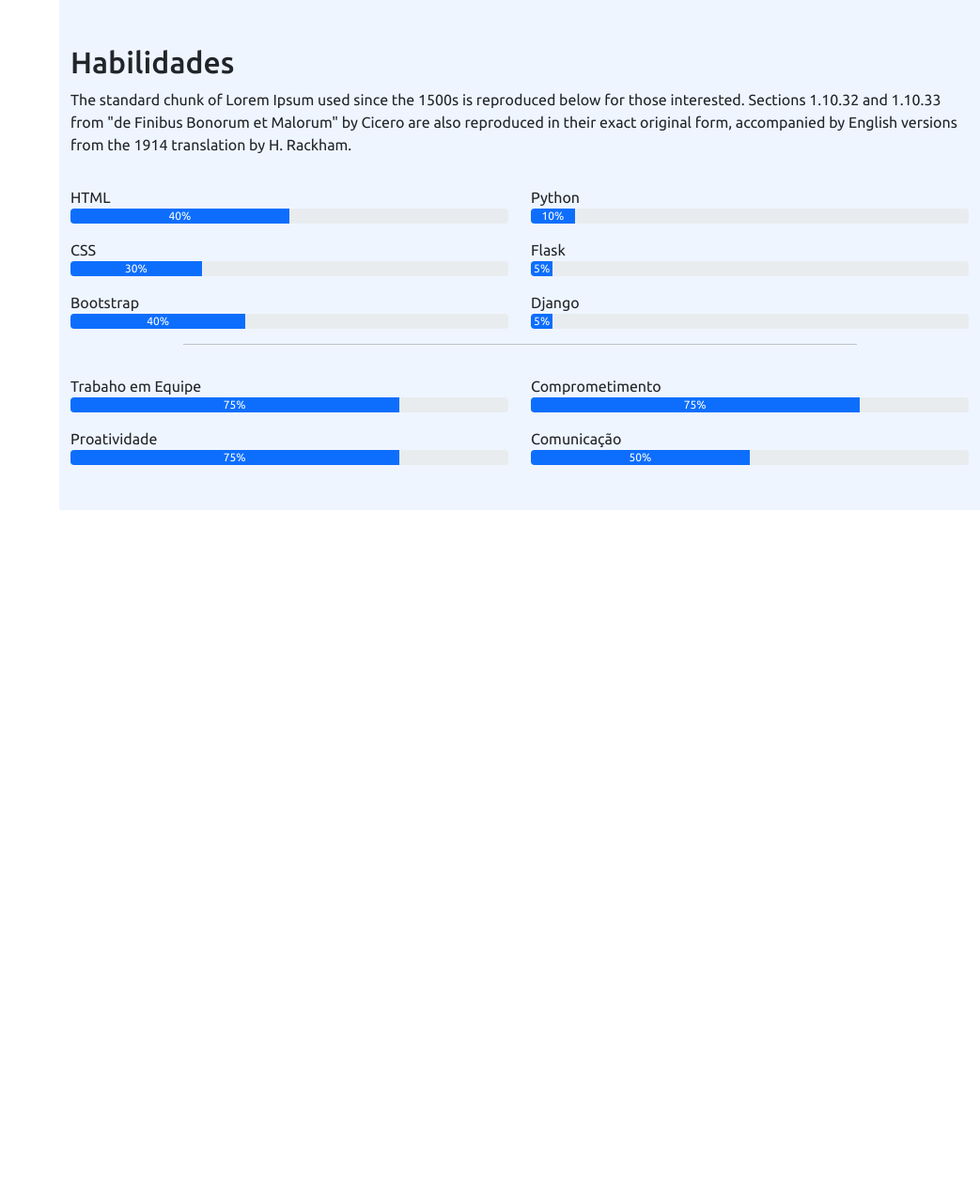
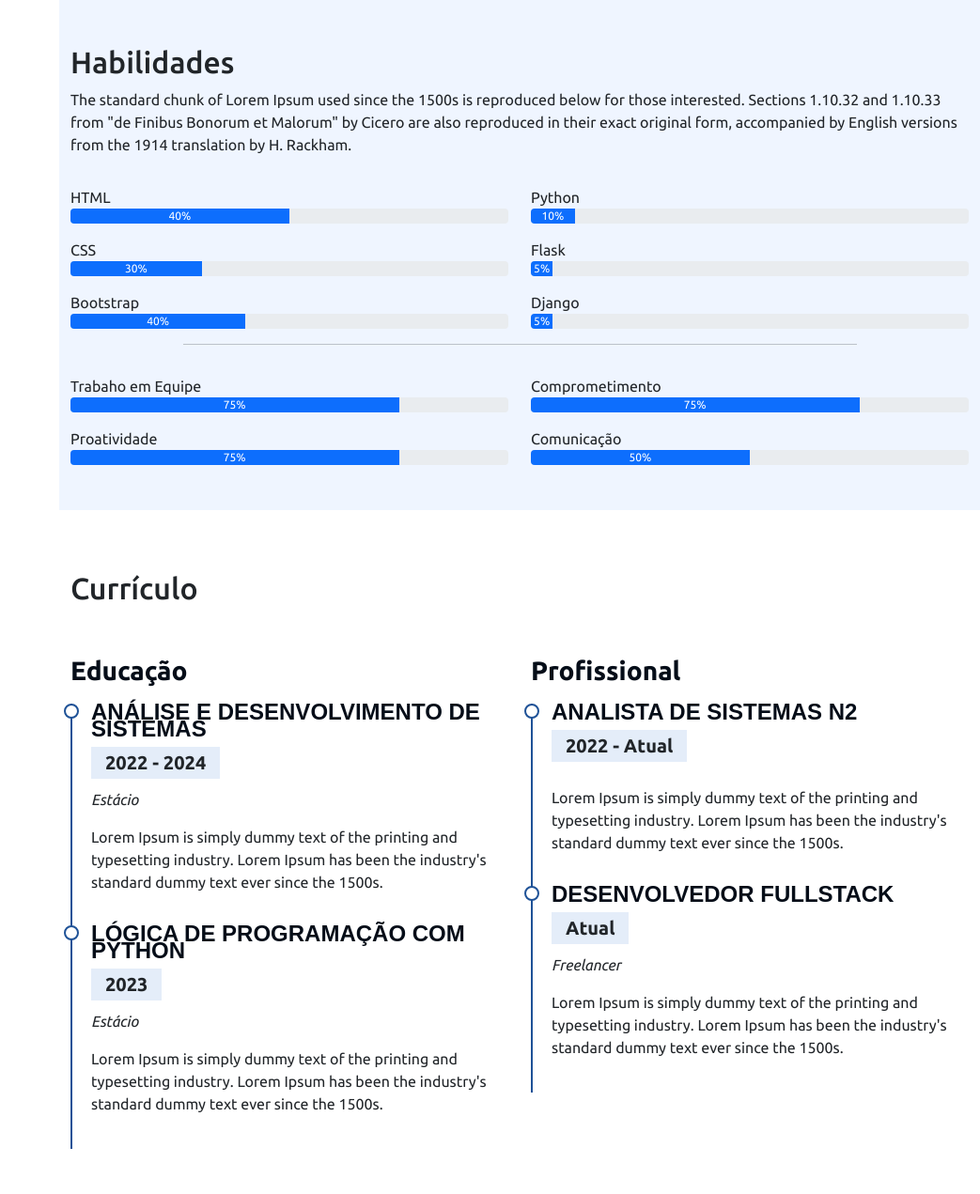
Before and after one commit to Deeerick/portifolio, a Flask app: page / in a window 1280 px wide. Shown: the part 1719-2990 px from the top of the page at 94% size, without its empty margins (237-1280 px from the left). Before the commit the page ends 2262 px from the top, so only its background shows below. Run offline with Flask 3, Linux system fonts and the light colour scheme; some libraries are stand-ins or nearby versions.

Commit message:
Update 008

```diff
--- a/static/style.css
+++ b/static/style.css
@@ -1,4 +1,23 @@
 @import url('https://fonts.googleapis.com/css2?family=Ubuntu:ital,wght@0,300;0,400;0,500;0,700;1,300;1,400;1,500;1,700&display=swap');
+
+*::-webkit-scrollbar {
+    width: 10px;
+    height: 10px;
+    /* A altura só é vista quando a rolagem é horizontal */
+}
+
+*::-webkit-scrollbar-track {
+    background: transparent;
+    padding: 2px;
+}
+
+*::-webkit-scrollbar-thumb {
+    background-color: #252c90;
+}
+
+.section-bg {
+    background-color: #eff5ff;
+}
 
 html,
 body {
@@ -140,6 +159,7 @@ i.menu-mobile {
     left: 0;
 }
 
+/* MENU LATERAL SUMINDO ABAIXO DE 1024PX */
 @media (max-width: 1024px) {
     #header {
         left: -300px;
@@ -163,21 +183,47 @@ i.menu-mobile {
     }
 }
 
-*::-webkit-scrollbar {
-    width: 10px;
-    height: 10px;
-    /* A altura só é vista quando a rolagem é horizontal */
+/* CURRICULO */
+.cv .cv-title {
+    font-weight: 700;
+    margin-top: 20px;
+    margin-bottom: 20px;
+    color: #050d18;
 }
 
-*::-webkit-scrollbar-track {
-    background: transparent;
-    padding: 2px;
+.cv .cv-item {
+    padding: 0 0 20px 20px;
+    margin-top: -2px;
+    border-left: 2px solid #1f5297;
+    position: relative;
 }
 
-*::-webkit-scrollbar-thumb {
-    background-color: #252c90;
+.cv .cv-item h4 {
+    line-height: 18px;
+    font-weight: 600;
+    text-transform: uppercase;
+    font-family: "Poppins", sans-serif;
+    color: #050d18;
+    margin-bottom: 10px;
 }
 
-.section-bg {
-    background-color: #eff5ff;
+.cv .cv-item h5 {
+    background: #e4edf9;
+    padding: 5px 15px;
+    display: inline-block;
+    font-weight: 600;
+    margin-bottom: 10px;
 }
+
+/* ADICIONA A "BOLINHA" NA BORDA DO CURRICULO */
+.cv .cv-item::before {
+    content: "";
+    position: absolute;
+    top: 0;
+    left: -9px;
+    width: 16px;
+    height: 16px;
+    border: 2px solid #1f5297;
+    background: #fff;
+    border-radius: 50%;
+}
--- a/templates/index.html
+++ b/templates/index.html
@@ -47,6 +47,7 @@
     </aside>
 
     <main id="main">
+
         <section id="inicio" class="row m-0 op-0">
             <div class="col-md-7 d-flex justify-content-center align-items-center flex-column">
                 <h2 class="text-white text-shadow">Dérick Soares</h2>
@@ -137,29 +138,35 @@
                     <div class="col-md-6">
                         <p class="mt-3 mb-0">HTML</p>
                         <div class="progress">
-                            <div class="progress-bar" role="progressbar" style="width: 50%;" aria-valuenow="50" aria-valuemin="0" aria-valuemax="100">40%</div>
+                            <div class="progress-bar" role="progressbar" style="width: 50%;" aria-valuenow="50"
+                                aria-valuemin="0" aria-valuemax="100">40%</div>
                         </div>
                         <p class="mt-3 mb-0">CSS</p>
                         <div class="progress">
-                            <div class="progress-bar" role="progressbar" style="width: 30%;" aria-valuenow="30" aria-valuemin="0" aria-valuemax="100">30%</div>
+                            <div class="progress-bar" role="progressbar" style="width: 30%;" aria-valuenow="30"
+                                aria-valuemin="0" aria-valuemax="100">30%</div>
                         </div>
                         <p class="mt-3 mb-0">Bootstrap</p>
                         <div class="progress">
-                            <div class="progress-bar" role="progressbar" style="width: 40%;" aria-valuenow="40" aria-valuemin="0" aria-valuemax="100">40%</div>
+                            <div class="progress-bar" role="progressbar" style="width: 40%;" aria-valuenow="40"
+                                aria-valuemin="0" aria-valuemax="100">40%</div>
                         </div>
                     </div>
                     <div class="col-md-6">
                         <p class="mt-3 mb-0">Python</p>
                         <div class="progress">
-                            <div class="progress-bar" role="progressbar" style="width: 10%;" aria-valuenow="10" aria-valuemin="0" aria-valuemax="100">10%</div>
+                            <div class="progress-bar" role="progressbar" style="width: 10%;" aria-valuenow="10"
+                                aria-valuemin="0" aria-valuemax="100">10%</div>
                         </div>
                         <p class="mt-3 mb-0">Flask</p>
                         <div class="progress">
-                            <div class="progress-bar" role="progressbar" style="width: 5%;" aria-valuenow="5" aria-valuemin="0" aria-valuemax="100">5%</div>
+                            <div class="progress-bar" role="progressbar" style="width: 5%;" aria-valuenow="5"
+                                aria-valuemin="0" aria-valuemax="100">5%</div>
                         </div>
                         <p class="mt-3 mb-0">Django</p>
                         <div class="progress">
-                            <div class="progress-bar" role="progressbar" style="width: 5%;" aria-valuenow="5" aria-valuemin="0" aria-valuemax="100">5%</div>
+                            <div class="progress-bar" role="progressbar" style="width: 5%;" aria-valuenow="5"
+                                aria-valuemin="0" aria-valuemax="100">5%</div>
                         </div>
                     </div>
                 </div>
@@ -170,26 +177,74 @@
                     <div class="col-md-6">
                         <p class="mt-3 mb-0">Trabaho em Equipe</p>
                         <div class="progress">
-                            <div class="progress-bar" role="progressbar" style="width: 75%;" aria-valuenow="75" aria-valuemin="0" aria-valuemax="100">75%</div>
+                            <div class="progress-bar" role="progressbar" style="width: 75%;" aria-valuenow="75"
+                                aria-valuemin="0" aria-valuemax="100">75%</div>
                         </div>
                         <p class="mt-3 mb-0">Proatividade</p>
                         <div class="progress">
-                            <div class="progress-bar" role="progressbar" style="width: 75%;" aria-valuenow="75" aria-valuemin="0" aria-valuemax="100">75%</div>
+                            <div class="progress-bar" role="progressbar" style="width: 75%;" aria-valuenow="75"
+                                aria-valuemin="0" aria-valuemax="100">75%</div>
                         </div>
                     </div>
                     <div class="col-md-6">
                         <p class="mt-3 mb-0">Comprometimento</p>
                         <div class="progress">
-                            <div class="progress-bar" role="progressbar" style="width: 75%;" aria-valuenow="75" aria-valuemin="0" aria-valuemax="100">75%</div>
+                            <div class="progress-bar" role="progressbar" style="width: 75%;" aria-valuenow="75"
+                                aria-valuemin="0" aria-valuemax="100">75%</div>
                         </div>
                         <p class="mt-3 mb-0">Comunicação</p>
                         <div class="progress">
-                            <div class="progress-bar" role="progressbar" style="width: 50%;" aria-valuenow="50" aria-valuemin="0" aria-valuemax="100">50%</div>
+                            <div class="progress-bar" role="progressbar" style="width: 50%;" aria-valuenow="50"
+                                aria-valuemin="0" aria-valuemax="100">50%</div>
                         </div>
                     </div>
                 </div>
             </div>
         </section>
+
+        <section class="mt-5 cv" id="curriculo">
+            <div class="container pb-5">
+                <h2 class="pt-3 pb-4">Currículo</h2>
+
+                <div class="row">
+                    <div class="col-md-6">
+                        <h3 class="cv-title">Educação</h3>
+                        <div class="cv-item">
+                            <h4>Análise e Desenvolvimento de Sistemas</h4>
+                            <h5>2022 - 2024</h5>
+                            <p><em>Estácio</em></p>
+                            <p>Lorem Ipsum is simply dummy text of the printing and typesetting industry. Lorem Ipsum
+                                has been the industry's standard dummy text ever since the 1500s.</p>
+                        </div>
+                        <div class="cv-item">
+                            <h4>Lógica de Programação com Python</h4>
+                            <h5>2023</h5>
+                            <p><em>Estácio</em></p>
+                            <p>Lorem Ipsum is simply dummy text of the printing and typesetting industry. Lorem Ipsum
+                                has been the industry's standard dummy text ever since the 1500s.</p>
+                        </div>
+                    </div>
+                    <div class="col-md-6">
+                        <h3 class="cv-title">Profissional</h3>
+                        <div class="cv-item">
+                            <h4>Analista de Sistemas N2</h4>
+                            <h5>2022 - Atual</h5>
+                            <p><em></em></p>
+                            <p>Lorem Ipsum is simply dummy text of the printing and typesetting industry. Lorem Ipsum
+                                has been the industry's standard dummy text ever since the 1500s.</p>
+                        </div>
+                        <div class="cv-item">
+                            <h4>Desenvolvedor Fullstack</h4>
+                            <h5>Atual</h5>
+                            <p><em>Freelancer</em></p>
+                            <p>Lorem Ipsum is simply dummy text of the printing and typesetting industry. Lorem Ipsum
+                                has been the industry's standard dummy text ever since the 1500s.</p>
+                        </div>
+                    </div>
+                </div>
+            </div>
+        </section>
+
     </main>
 
     <script src="../static/bootstrap/js/bootstrap.bundle.min.js"></script>
```
